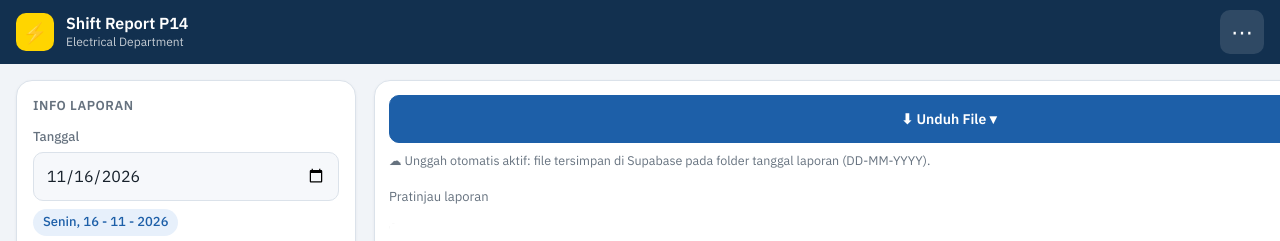
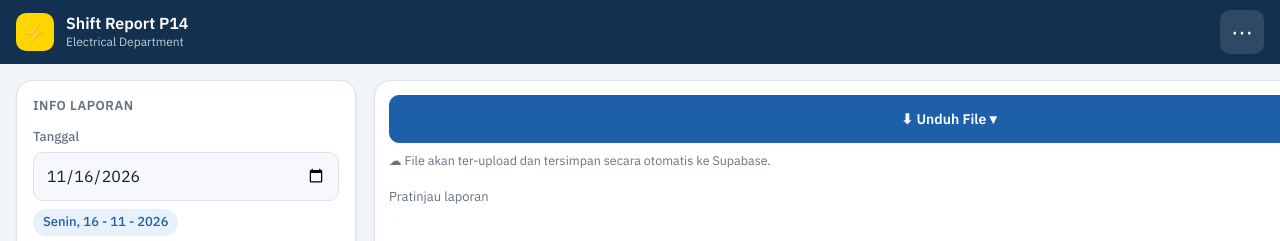
Before and after one commit to p14electrical-department/shift_report, a plain HTML site: page index.html in a window 1280 px wide. Shown: the top 241 px of the page. Drawn offline with nearby package versions, Linux system fonts and the light colour scheme.

Commit message:
Update index.html

```diff
--- a/index.html
+++ b/index.html
@@ -374,7 +374,7 @@ function cap(){return html2canvas($("scaler"),{scale:2,backgroundColor:"#ffffff"
 var SBD={url:"https://vcbjaxpkmqhenaeaenys.supabase.co",key:"sb_publishable_w5MmM9qx3cM6JpKBXtp_vg_ox_FSZGQ",bucket:"shift-reports"};
 function sbCfg(){return{url:String(SBD.url).trim().replace(/\/rest\/v1\/?$/,"").replace(/\/+$/,""),key:SBD.key,bucket:SBD.bucket}}
 function sbReady(c){return /^https?:\/\//.test(c.url||"")&&!!c.key&&!!c.bucket}
-function sbNote(){var c=sbCfg();$("sbNote").textContent=sbReady(c)?"☁ Unggah otomatis aktif: file tersimpan di Supabase pada folder tanggal laporan (DD-MM-YYYY).":""}
+function sbNote(){var c=sbCfg();$("sbNote").textContent=sbReady(c)?"☁ File akan ter-upload dan tersimpan secara otomatis ke Supabase.":""}
 function baseName(){var d=(S.date||today()).split("-"),t=new Date();return"Shift "+S.shift+" Report-"+d[2]+d[1]+d[0]+"-"+pad(t.getHours())+pad(t.getMinutes())+pad(t.getSeconds())}
 function sbHead(c,blob){var h={apikey:c.key,"Content-Type":blob.type||"application/octet-stream","x-upsert":"false"};if(!/^sb_/.test(c.key))h.Authorization="Bearer "+c.key;return h}
 function sbUp(name,blob){
```
